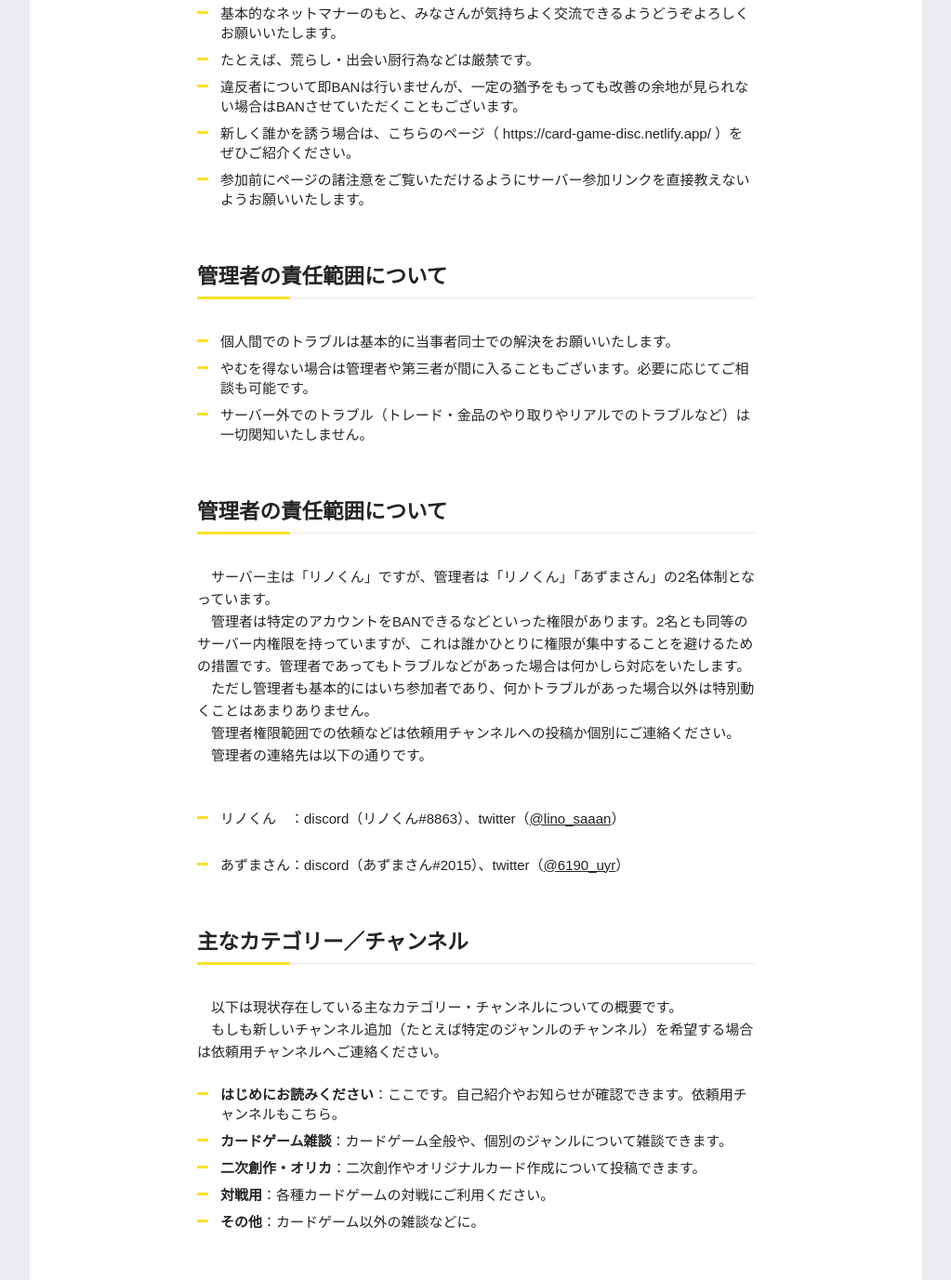
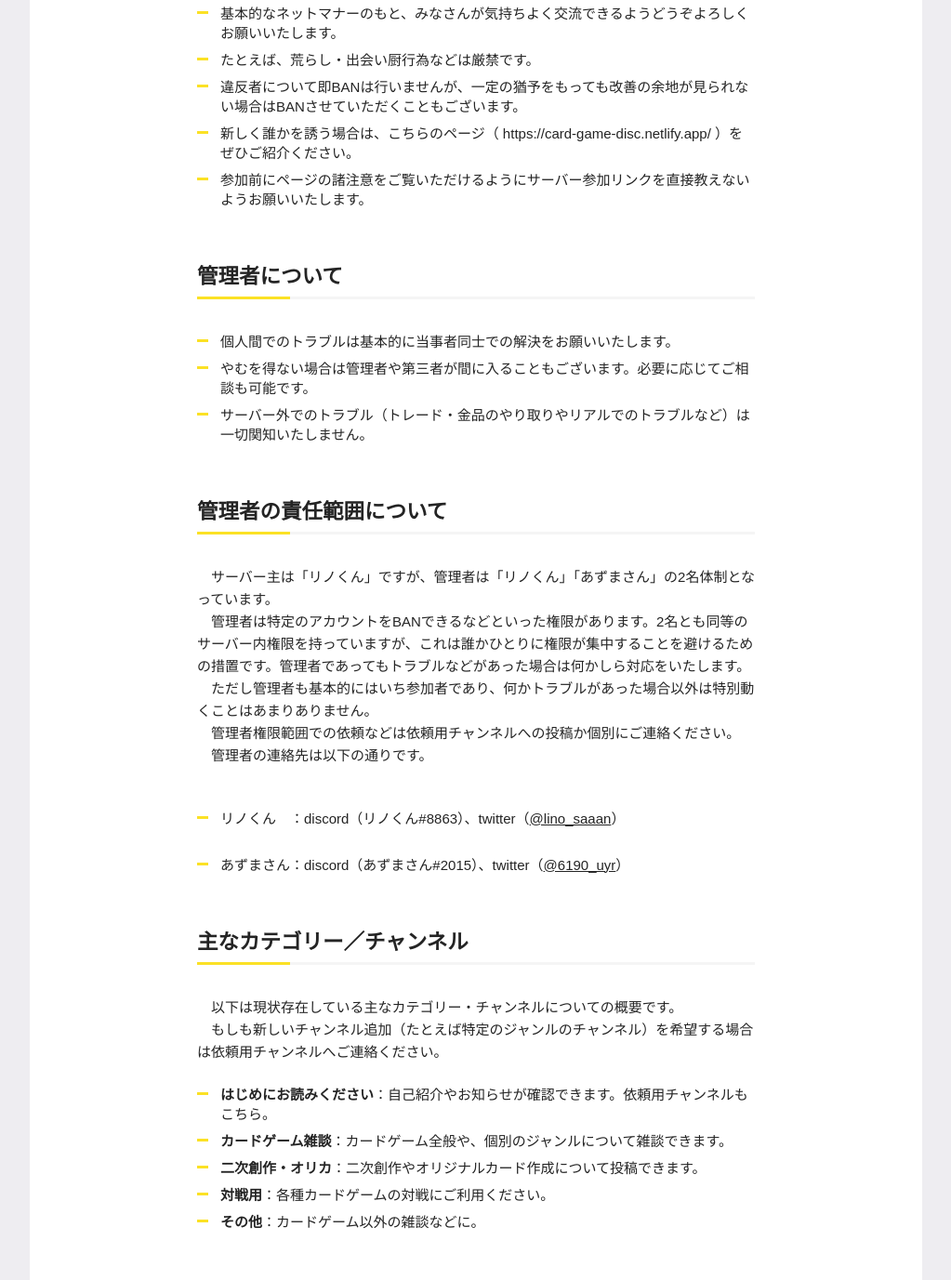
Before and after one commit to lino-saaan/card, a plain HTML site: page index.html in a window 1280 px wide. Shown: the part 536-1913 px from the top of the page at 93% size, without its empty margins (128-1151 px from the left). Drawn offline with Linux system fonts and the light colour scheme.

Commit message:
Update index.html

```diff
--- a/index.html
+++ b/index.html
@@ -46,7 +46,7 @@
         </ul>
        </p>
 
-      <h2>管理者の責任範囲について</h2>
+      <h2>管理者について</h2>
        <p>
         <ul>
           <li>個人間でのトラブルは基本的に当事者同士での解決をお願いいたします。</li>
@@ -75,7 +75,7 @@
         　もしも新しいチャンネル追加（たとえば特定のジャンルのチャンネル）を希望する場合は依頼用チャンネルへご連絡ください。
       </p>
        <ul>
-        <li><strong>はじめにお読みください</strong>：ここです。自己紹介やお知らせが確認できます。依頼用チャンネルもこちら。</li>
+        <li><strong>はじめにお読みください</strong>：自己紹介やお知らせが確認できます。依頼用チャンネルもこちら。</li>
         <li><strong>カードゲーム雑談</strong>：カードゲーム全般や、個別のジャンルについて雑談できます。</li>
         <li><strong>二次創作・オリカ</strong>：二次創作やオリジナルカード作成について投稿できます。</li>
         <li><strong>対戦用</strong>：各種カードゲームの対戦にご利用ください。</li>
```
